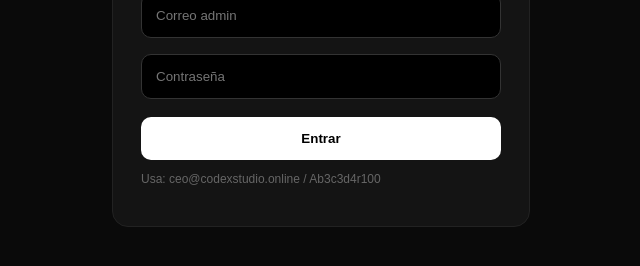
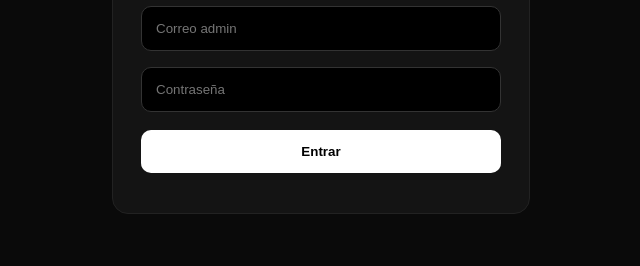
Before and after one commit to quantumstudios-inv/utilpearweb, a website: page admpanel/index.html in a window 1280 px wide. Shown: the part 342-608 px from the top of the page, without its empty margins (319-959 px from the left). Drawn offline with Linux system fonts and the light colour scheme.

Commit message:
Remove sensitive credentials from index.html
Removed sensitive information from the login form.

```diff
--- a/admpanel/index.html
+++ b/admpanel/index.html
@@ -14,7 +14,6 @@
 <button id="btn" type="submit" style="width:100%;padding:14px;margin-top:10px;border-radius:10px;border:0;font-weight:700;background:#fff;color:#000">Entrar</button>
 </form>
 <div id="msg" style="margin-top:12px;color:#ff6b6b;font-size:14px"></div>
-<p style="font-size:12px;color:#666;margin-top:12px">Usa: ceo@codexstudio.online / Ab3c3d4r100</p>
 </div>
 <script>
 document.getElementById('loginForm').addEventListener('submit', async (e)=>{
```
